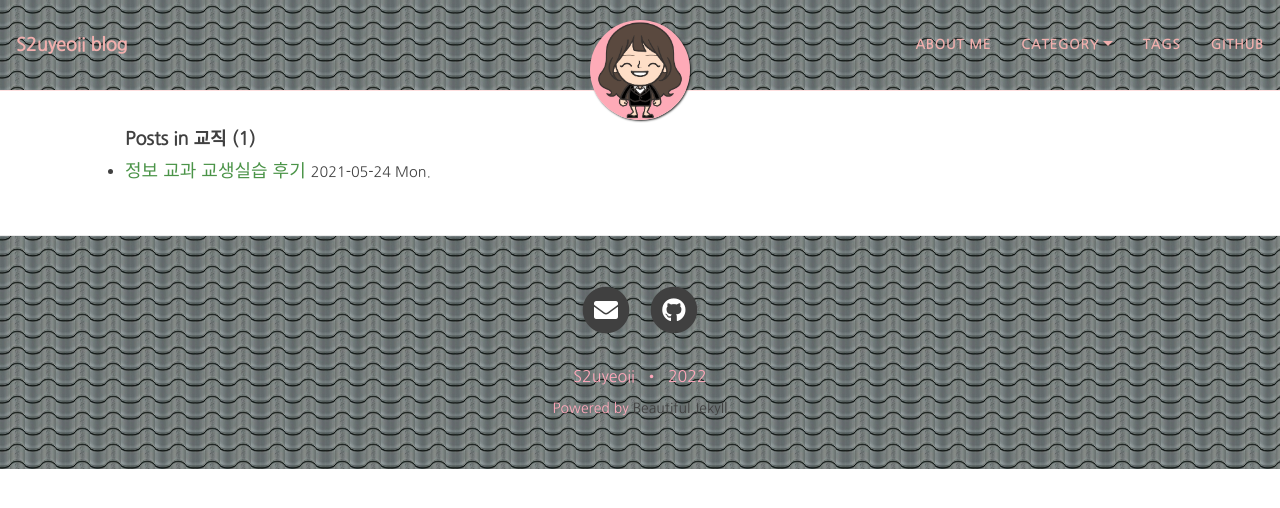
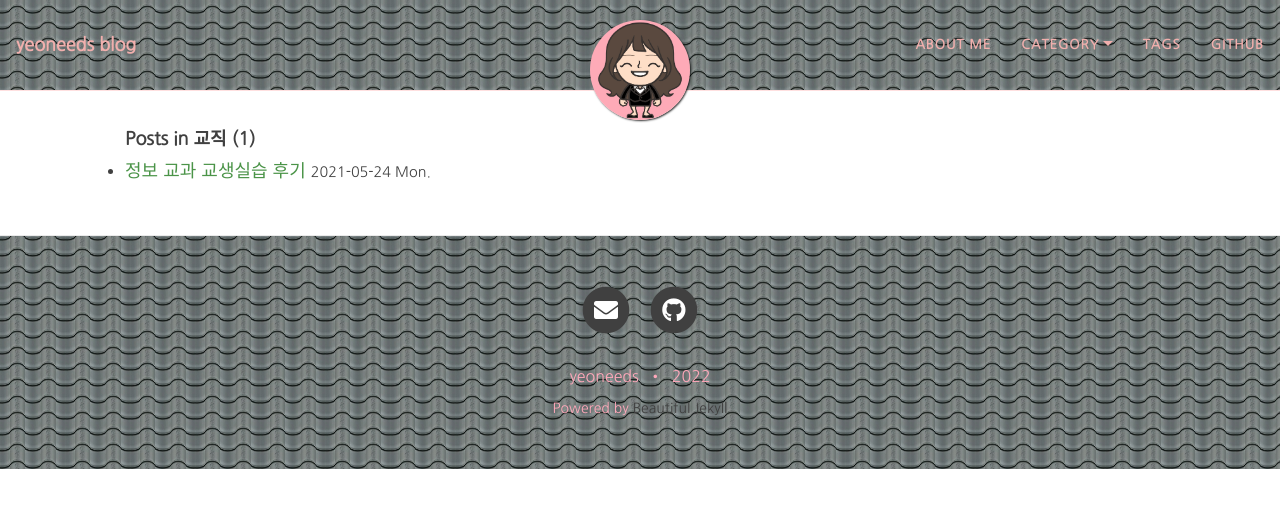
Before and after one commit to yeoneed/yeoneed.github.io, a Jekyll site: the page built from category/교직.md, in a window 1280 px wide. Shown: the top 508 px of the page. Built offline with Jekyll 4.4.1, drawn with Linux system fonts in a browser that asks for light colours; nearby versions of some CDN libraries; some web fonts are replaced.

Commit message:
Update _config.yml

```diff
--- a/_config.yml
+++ b/_config.yml
@@ -6,10 +6,10 @@
 # --- Required options --- #
 
 # Name of website
-title: S2uyeoii blog
+title: yeoneeds blog
 
 # Your name to show in the footer
-author: S2uyeoii
+author: yeoneeds
 
 # --- List of links in the navigation bar --- #
 
@@ -20,7 +20,7 @@ navbar-links:
     - 빅데이터처리: "/category/빅데이터처리"
     - 교직: "/category/교직"
   Tags: "/tags"
-  Github: "https://github.com/s2uyeoii"
+  Github: "https://github.com/yeoneeds"
 
 # --- Logo --- #
 
```
